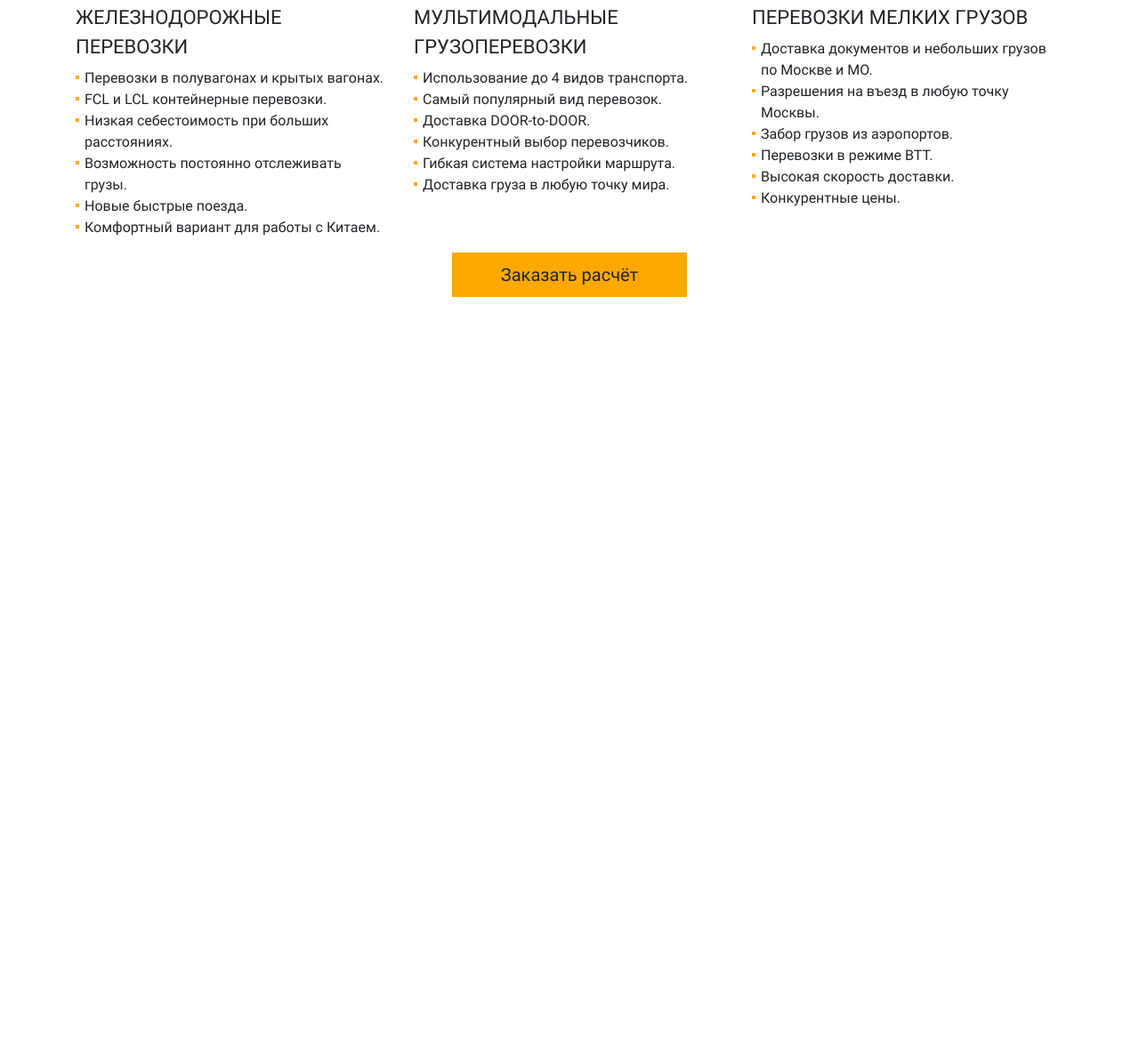
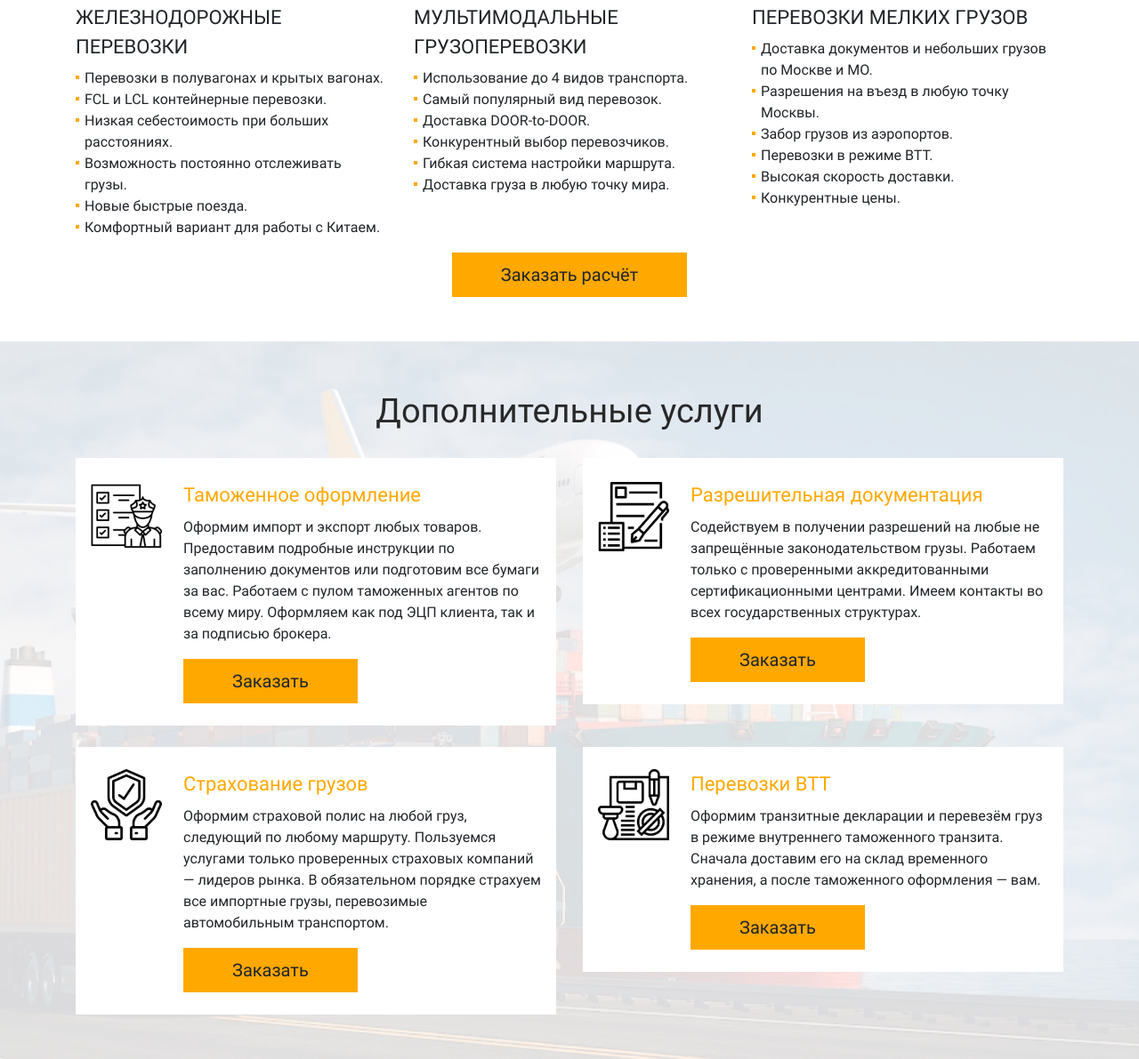
Before and after one commit to Nevovich/depends, a plain HTML site: page src/index.html in a window 1280 px wide. Shown: the part 1508-2699 px from the top of the page at 89% size. Before the commit the page ends 1892 px from the top, so only its background shows below. Drawn offline with Linux system fonts and the light colour scheme.

Commit message:
2.0 Ночной коммит, сделан блок допуслуг (доделать)

```diff
--- a/src/index.html
+++ b/src/index.html
@@ -206,6 +206,57 @@
             </div>
           </div>
         </section>
+        <section class="section additional-section">
+          <img class="section-bg" src="img/additional/bg.jpg" alt="">
+          <div class="container">
+            <div class="text-center">
+              <span class="section-title">Дополнительные услуги</span>
+            </div>
+            <div class="row">
+              <div class="col-12 mt-4 col-md-6">
+                <div class="additional-card">
+                  <img src="img/additional/customs.png" alt="">
+                  <div class="additional-card-text">
+                    <span class="additional-card-title">Таможенное оформление</span>
+                    <p>Оформим импорт и экспорт любых товаров. Предоставим подробные инструкции по заполнению документов или подготовим все бумаги за вас. Работаем с пулом таможенных агентов по всему миру. Оформляем как под ЭЦП клиента, так и за подписью брокера.</p>
+                    <button class="btn prim-btn">Заказать</button>
+                  </div>
+                </div>
+              </div>
+              <div class="col-12 mt-4 col-md-6">
+                <div class="additional-card">
+                  <img src="img/additional/documentation.png" alt="">
+                  <div class="additional-card-text">
+                    <span class="additional-card-title">Разрешительная документация</span>
+                    <p>Содействуем в получении разрешений на любые не запрещённые законодательством грузы. Работаем только с проверенными аккредитованными сертификационными центрами. Имеем контакты во всех государственных структурах.</p>
+                    <button class="btn prim-btn">Заказать</button>
+                  </div>
+                </div>
+              </div>
+              <div class="col-12 mt-4 col-md-6">
+                <div class="additional-card">
+                  <img src="img/additional/insurance.png" alt="">
+                  <div class="additional-card-text">
+                    <span class="additional-card-title">Страхование грузов</span>
+                    <p>Оформим страховой полис на любой груз, следующий по любому маршруту. Пользуемся услугами только проверенных страховых компаний — лидеров рынка. В обязательном порядке страхуем все импортные грузы, перевозимые автомобильным транспортом.</p>
+                    <button class="btn prim-btn">Заказать</button>
+                  </div>
+                </div>
+              </div>
+              <div class="col-12 mt-4 col-md-6">
+                <div class="additional-card">
+                  <img src="img/additional/BTT.png" alt="">
+                  <div class="additional-card-text">
+                    <span class="additional-card-title">Перевозки ВТТ</span>
+                    <p>Оформим транзитные декларации и перевезём груз в режиме внутреннего таможенного транзита. Сначала доставим его на склад временного хранения, а после таможенного оформления — вам.</p>
+                    <button class="btn prim-btn">Заказать</button>
+                  </div>
+                </div>
+              </div>
+            </div>
+          </div>
+
+        </section>
     </main>
 
 
--- /dev/null
+++ b/src/sass/compo/_additional.sass
@@ -0,0 +1,49 @@
+.additional
+    &-card
+        display: flex
+        justify-content: space-between
+        align-items: flex-start
+        padding: 18px 10px
+        background-color: #fff
+        & img
+            object-fit: contain
+            max-width: 50px
+            margin-right: 14px
+        &-title
+            font-size: 14px
+            color: $primary
+            font-weight: 500
+        & p
+            margin-top: 8px
+            font-size: 12px
+    &-section
+        position: relative
+        z-index: 2
+        overflow-x: hidden !important
+.section-bg
+    position: absolute
+    opacity: 0.15
+    left: 0
+    top: 0
+    height: 100%
+    width: 100vw
+    object-fit: cover
+    z-index: -1
+
+
+
+@media (min-width: 576px )
+    .additional
+        &-card
+            padding: 25px 17px
+            & img
+                max-width: 80px
+                margin-right: 24px
+            &-title
+                font-size: 22px
+            & p
+                font-size: 16px
+// @media (min-width: 992px )
+//     .section-bg
+//         height: auto
+//         width: 100%
--- a/src/sass/main.sass
+++ b/src/sass/main.sass
@@ -3,4 +3,5 @@
 @import 'compo/_header.sass'
 @import 'compo/_hero.sass'
 @import 'compo/_services.sass'
+@import 'compo/_additional.sass'
 @import 'compo/_footer.sass'
```
Also changed, not shown: src/css/main.min.css, src/img/additional/BTT.png (added), src/img/additional/bg.jpg (added), src/img/additional/customs.png (added), src/img/additional/documentation.png (added), src/img/additional/insurance.png (added), 1 other file.
